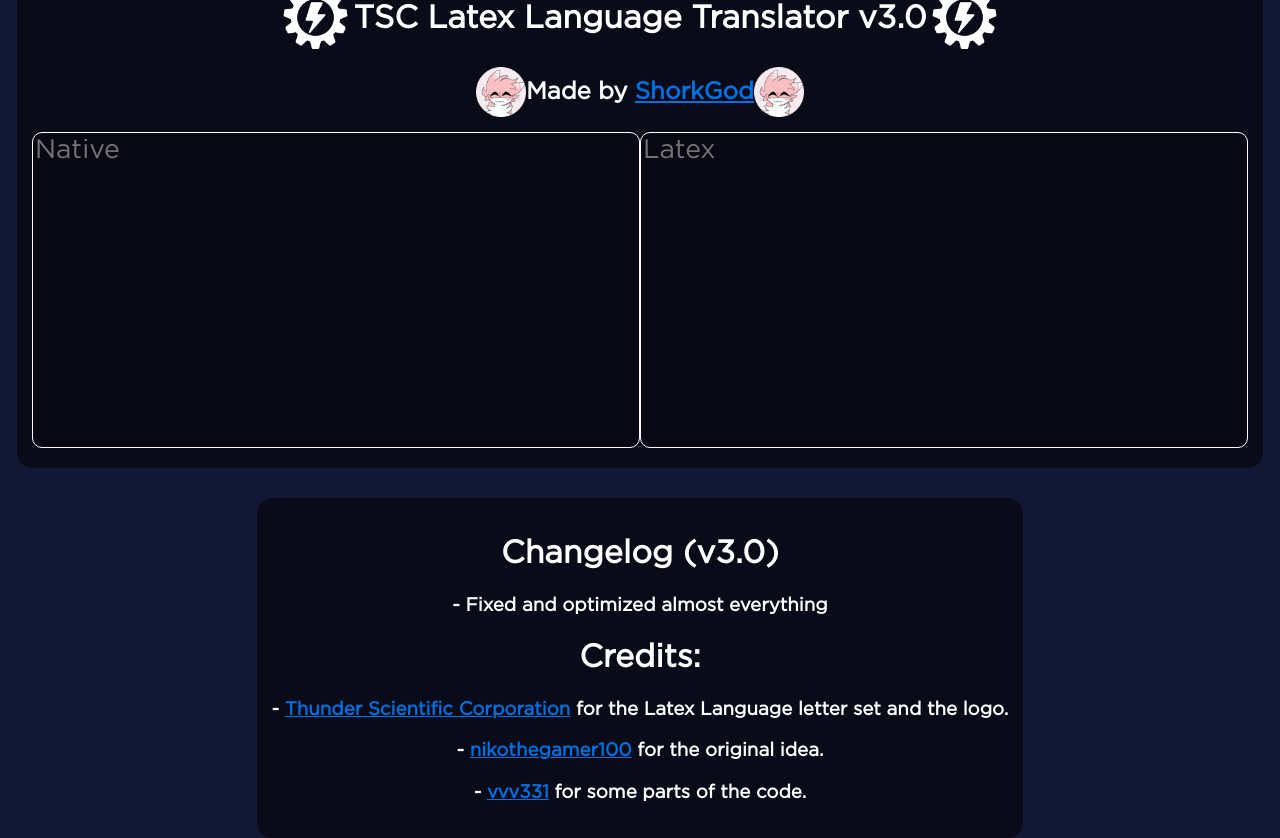
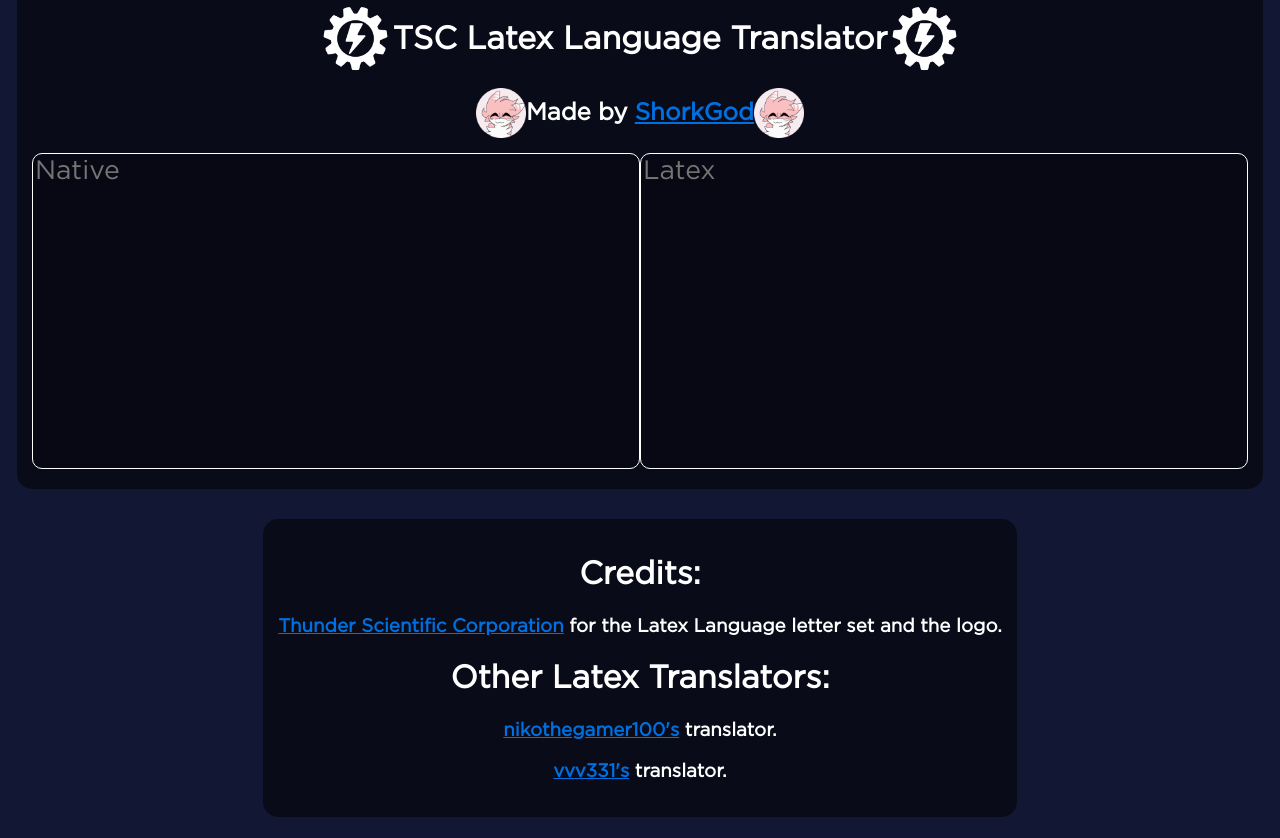
Before and after one commit to shorkgod/Latex, a plain HTML site: page index.html in a window 1280 px wide. After the commit the page ends 817 px from the top, so only its background shows below. Drawn offline with Linux system fonts and the light colour scheme.

Commit message:
Update index.html

```diff
--- a/index.html
+++ b/index.html
@@ -2,7 +2,7 @@
 <html lang="en">
 <head>
   <meta charset="UTF-8">
-  <title>Latex Translator v3.0</title>
+  <title>TSC Latex Translator</title>
   <link rel="icon" type="image/x-icon" href="TSC.ico">
   <link rel="stylesheet" href="styles.css">
 </head>
@@ -11,7 +11,7 @@
     <div class="background">
       <div class="container">
         <img src="TSC.png" width="75" height="75" alt="TSC">
-        <h1>TSC Latex Language Translator v3.0</h1>
+        <h1>TSC Latex Language Translator</h1>
         <img src="TSC.png" width="75" height="75" alt="TSC">
       </div>
       <div class="container">
@@ -25,12 +25,11 @@
       </div>
     </div>
     <div class="background">
-      <h1>Changelog (v3.0)</h1>
-      <h3>- Fixed and optimized almost everything</h3>
       <h1>Credits:</h1>
-      <h3>- <a href="https://www.roblox.com/groups/11577231/Thunder-Scientific-Corporation#!/about">Thunder Scientific Corporation</a> for the Latex Language letter set and the logo.</h3>
-      <h3>- <a href="https://nikothegamer100.github.io/latex-language-translator/">nikothegamer100</a> for the original idea.</h3>
-      <h3>- <a href="https://vvv331.github.io/TSCLatexTranslator/">vvv331</a> for some parts of the code.</h3>
+      <h3><a href="https://www.roblox.com/groups/11577231/Thunder-Scientific-Corporation#!/about">Thunder Scientific Corporation</a> for the Latex Language letter set and the logo.</h3>
+      <h1>Other Latex Translators:</h1>
+      <h3><a href="https://nikothegamer100.github.io/latex-language-translator/">nikothegamer100's</a> translator.</h3>
+      <h3><a href="https://vvv331.github.io/TSCLatexTranslator/">vvv331's</a> translator.</h3>
     </div>
   </div>
   <script src="script.js"></script>
```
